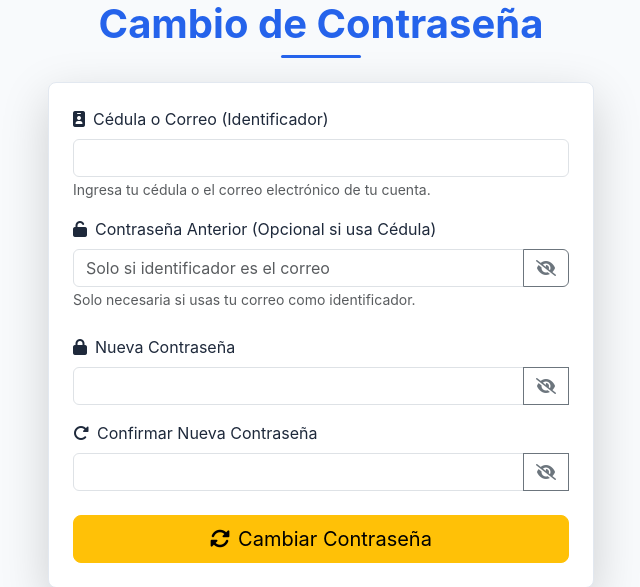
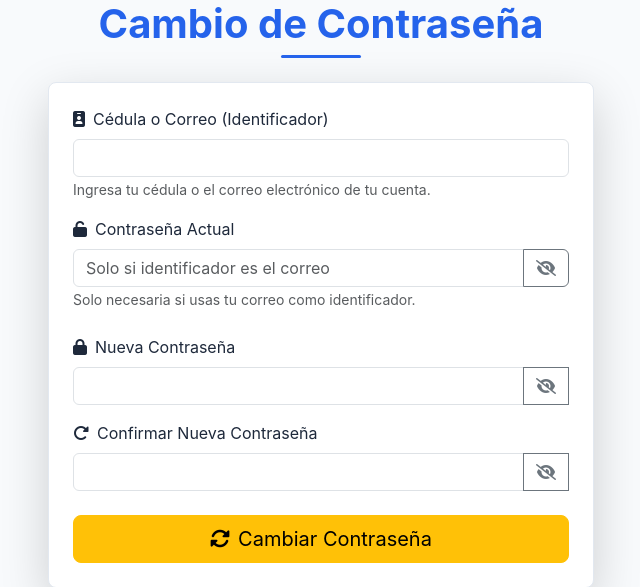
Before and after one commit to jhgar059/dev_electric_cars, a FastAPI app: page /change_password in a window 1280 px wide. Shown: the part 128-715 px from the top of the page, without its empty margins (319-959 px from the left). Run offline with FastAPI, Linux system fonts and the light colour scheme; some libraries are stand-ins or nearby versions.

Commit message:
miniupdate

```diff
--- a/templates/change_password.html
+++ b/templates/change_password.html
@@ -26,7 +26,7 @@
                     </div>
 
                     <div class="mb-4">
-                        <label for="password_anterior" class="form-label"><i class="fas fa-unlock me-2"></i>Contraseña Anterior (Opcional si usa Cédula)</label>
+                        <label for="password_anterior" class="form-label"><i class="fas fa-unlock me-2"></i>Contraseña Actual</label>
                         <div class="input-group">
                             <input type="password" class="form-control password-input" id="password_anterior" name="password_anterior" placeholder="Solo si identificador es el correo">
                             <button class="btn btn-outline-secondary toggle-password" type="button">
```
